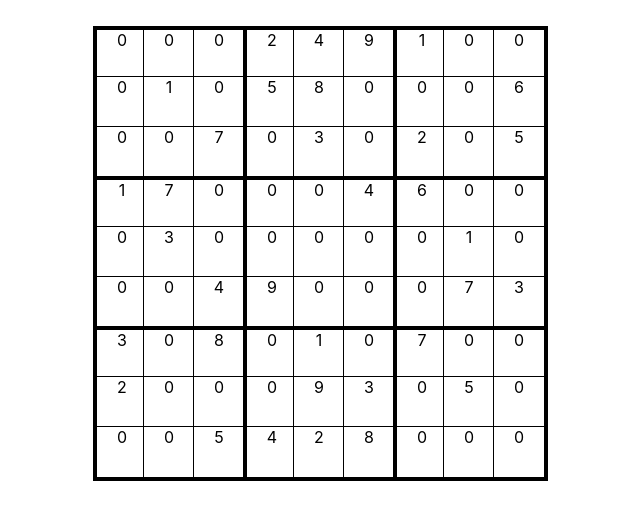
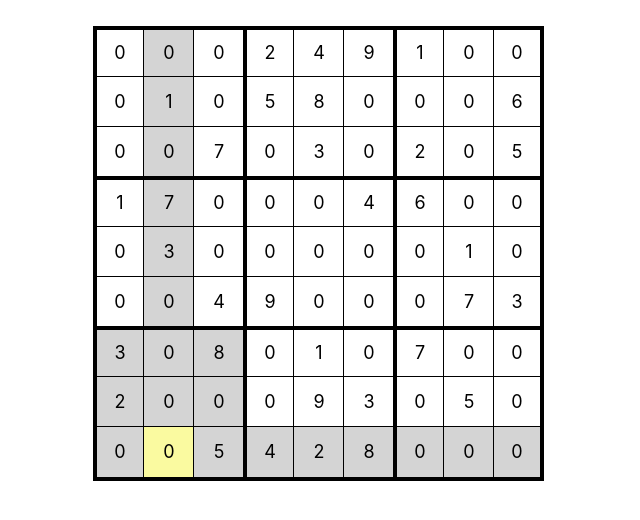
Before and after one commit to chshsmit/Sudokujs, a React (Create React App) app: page / in a window 1280 px wide. Shown: the top 520 px of the page, without its empty margins (322-962 px from the left). Built offline with nearby package versions, Linux system fonts and the light colour scheme; the HTML template or start-up script is replaced by a standard one.

Commit message:
Added styles to constraining cells for selected cell

```diff
--- a/src/components/Board/Board.tsx
+++ b/src/components/Board/Board.tsx
@@ -3,13 +3,14 @@
  * @author Christopher Smith
  * @description
  * @created 2020-10-20T11:40:07.951Z-07:00
- * @last-modified 2020-10-20T15:16:59.919Z-07:00
+ * @last-modified 2020-10-20T15:55:51.181Z-07:00
  */
 
 import React from "react";
 import { makeStyles } from "@material-ui/core/styles";
 
 import Cell from "components/Cell/Cell";
+import { checkIfIndexInBox } from "utils/utils";
 
 const BoardStyles = makeStyles({
   boardGrid: {
@@ -24,9 +25,17 @@ const BoardStyles = makeStyles({
 
 interface BoardProps {
   sudokuGrid: Array<Array<number>>;
+  changeActiveCell: (rowPosition: number, columnPosition: number) => void;
+  activeRowPosition: number;
+  activeColumnPosition: number;
 }
 
-const Board = ({ sudokuGrid }: BoardProps): React.ReactElement => {
+const Board = ({
+  sudokuGrid,
+  changeActiveCell,
+  activeRowPosition,
+  activeColumnPosition,
+}: BoardProps): React.ReactElement => {
   const classes = BoardStyles();
   console.log(sudokuGrid);
 
@@ -34,11 +43,25 @@ const Board = ({ sudokuGrid }: BoardProps): React.ReactElement => {
     return row.map((value, columnIndex) => {
       return (
         <Cell
-          active={false}
+          active={
+            activeRowPosition === rowIndex &&
+            activeColumnPosition === columnIndex
+          }
+          isConstrainingActive={
+            activeRowPosition === rowIndex ||
+            activeColumnPosition === columnIndex ||
+            checkIfIndexInBox(
+              activeRowPosition,
+              activeColumnPosition,
+              rowIndex,
+              columnIndex
+            )
+          }
           rowPosition={rowIndex}
           columnPosition={columnIndex}
           value={value}
           key={`${rowIndex - columnIndex}`}
+          onClick={changeActiveCell}
         />
       );
     });
--- a/src/components/Cell/Cell.tsx
+++ b/src/components/Cell/Cell.tsx
@@ -3,7 +3,7 @@
  * @author Christopher Smith
  * @description
  * @created 2020-10-20T11:48:46.510Z-07:00
- * @last-modified 2020-10-20T15:20:37.959Z-07:00
+ * @last-modified 2020-10-20T15:42:59.798Z-07:00
  */
 
 import React from "react";
@@ -16,29 +16,41 @@ const CellStyles = makeStyles({
     height: "50px",
     borderLeft: "1px solid",
     borderTop: "1px solid",
+    display: "flex",
+    justifyContent: "center",
+    alignItems: "center",
+    fontSize: "large",
   },
   activeCell: {
-    background: "yellow",
+    background: "#fafaa0",
+  },
+  constrainingCell: {
+    background: "#d4d4d4",
   },
   lastColumn: {
     borderRight: "4px solid",
+    width: "46px",
   },
   lastRow: {
     borderBottom: "4px solid",
   },
   thickLeft: {
     borderLeft: "4px solid",
+    width: "46px",
   },
   thickTop: {
     borderTop: "4px solid",
+    height: "46px",
   },
 });
 
 interface CellProps {
   active: boolean;
+  isConstrainingActive: boolean;
   value: number;
   rowPosition: number;
   columnPosition: number;
+  onClick: (rowPosition: number, columnPosition: number) => void;
 }
 
 const Cell = ({
@@ -46,19 +58,29 @@ const Cell = ({
   value,
   rowPosition,
   columnPosition,
+  onClick,
+  isConstrainingActive,
 }: CellProps): React.ReactElement => {
   const styles = CellStyles();
 
   const cellClass = clsx(
     styles.mainCell,
     active ? styles.activeCell : "",
+    isConstrainingActive && !active ? styles.constrainingCell : "",
     columnPosition === 8 ? styles.lastColumn : "",
     rowPosition === 8 ? styles.lastRow : "",
     columnPosition % 3 === 0 ? styles.thickLeft : "",
     rowPosition % 3 === 0 ? styles.thickTop : ""
   );
 
-  return <div className={cellClass}>{value}</div>;
+  return (
+    <div
+      className={cellClass}
+      onClick={() => onClick(rowPosition, columnPosition)}
+    >
+      {value}
+    </div>
+  );
 };
 
 export default Cell;
--- a/src/components/Game/Game.tsx
+++ b/src/components/Game/Game.tsx
@@ -4,7 +4,7 @@
  * @description
  * @created 2020-10-20T14:39:32.323Z-07:00
  * @copyright
- * @last-modified 2020-10-20T14:54:08.243Z-07:00
+ * @last-modified 2020-10-20T15:36:35.312Z-07:00
  */
 
 import React, { useState } from "react";
@@ -14,8 +14,25 @@ import SudokuGrid from "classes/SudokuGrid/SudokuGrid";
 
 const Game = (): React.ReactElement => {
   const [sudokuGrid] = useState(new SudokuGrid());
+  const [selectedRowPosition, changeSelectedRowPosition] = useState(8);
+  const [selectedColumnPosition, changeSelectedColumnPosition] = useState(1);
 
-  return <Board sudokuGrid={sudokuGrid.grid} />;
+  const updateActiveCell = (
+    rowPosition: number,
+    columnPosition: number
+  ): void => {
+    changeSelectedRowPosition(rowPosition);
+    changeSelectedColumnPosition(columnPosition);
+  };
+
+  return (
+    <Board
+      sudokuGrid={sudokuGrid.grid}
+      activeColumnPosition={selectedColumnPosition}
+      activeRowPosition={selectedRowPosition}
+      changeActiveCell={updateActiveCell}
+    />
+  );
 };
 
 export default Game;
--- /dev/null
+++ b/src/utils/utils.tsx
@@ -0,0 +1,31 @@
+/**
+ * utils.tsx
+ * @author Christopher Smith
+ * @description
+ * @created 2020-10-20T15:46:03.055Z-07:00
+ * @last-modified 2020-10-20T15:55:03.625Z-07:00
+ */
+
+export const checkIfIndexInBox = (
+  selectedRowPosition: number,
+  selectedColumnPosition: number,
+  checkPositionRow: number,
+  checkPositionColumn: number
+): boolean => {
+  const baseRowForBox = selectedRowPosition - (selectedRowPosition % 3);
+  const baseColumnForBox =
+    selectedColumnPosition - (selectedColumnPosition % 3);
+
+  for (let row = baseRowForBox; row < baseRowForBox + 3; row++) {
+    for (
+      let column = baseColumnForBox;
+      column < baseColumnForBox + 3;
+      column++
+    ) {
+      if (row === checkPositionRow && column === checkPositionColumn)
+        return true;
+    }
+  }
+
+  return false;
+};
```
